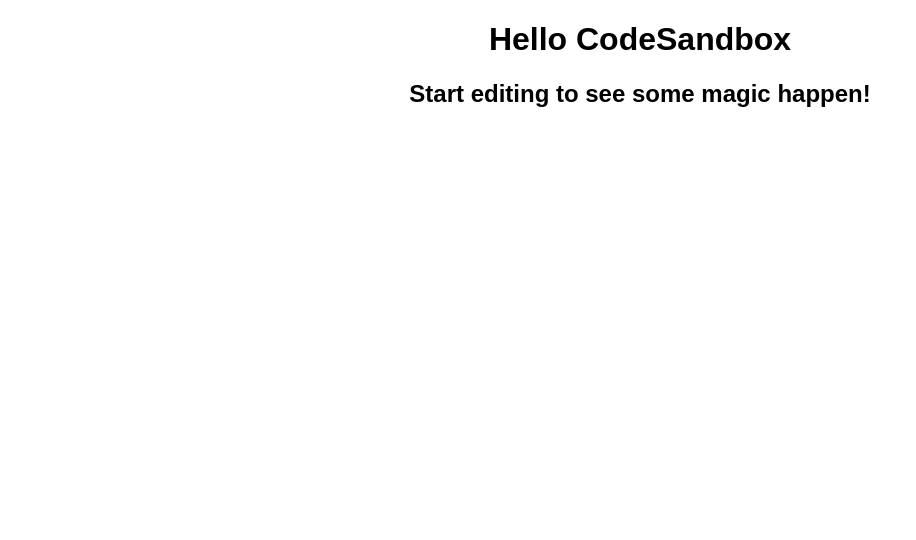
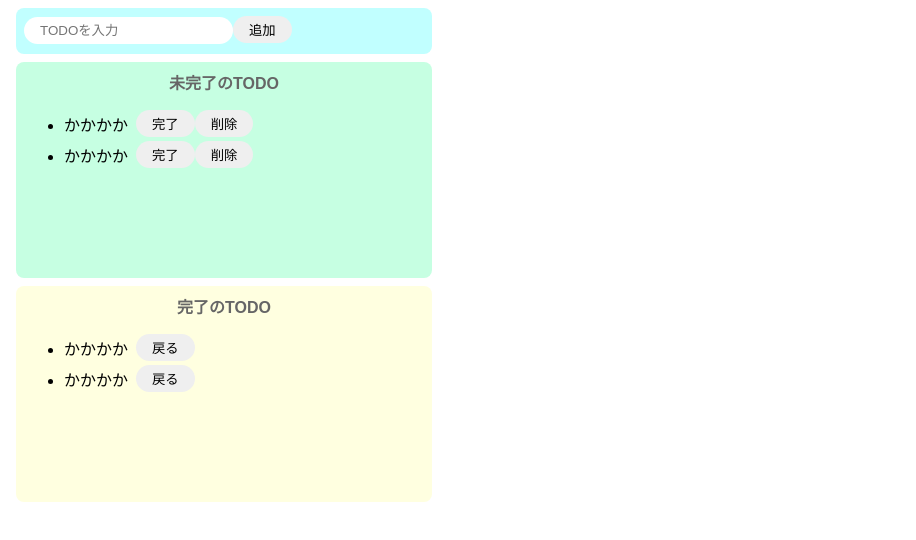
Before and after one commit to swiftryo/React-TODO, a React (Create React App) app: page / in a window 1280 px wide. Shown: the top 540 px of the page, without its empty margins (0-916 px from the left). Built offline with nearby package versions, Linux system fonts and the light colour scheme.

Commit message:
add css design

```diff
--- a/src/App.js
+++ /dev/null
@@ -1,10 +0,0 @@
-import "./styles.css";
-
-export default function App() {
-  return (
-    <div className="App">
-      <h1>Hello CodeSandbox</h1>
-      <h2>Start editing to see some magic happen!</h2>
-    </div>
-  );
-}
--- /dev/null
+++ b/src/App.jsx
@@ -0,0 +1,40 @@
+import "./styles.css";
+
+export const App = () => {
+  return (
+    <>
+      <div className="input-area">
+        <input placeholder="TODOを入力" />
+        <button>追加</button>
+      </div>
+      <div className="incomplete-area">
+        <p className="title">未完了のTODO</p>
+        <ul>
+          <div className="list-row">
+            <li>かかかか</li>
+            <button>完了</button>
+            <button>削除</button>
+          </div>
+          <div className="list-row">
+            <li>かかかか</li>
+            <button>完了</button>
+            <button>削除</button>
+          </div>
+        </ul>
+      </div>
+      <div className="complete-area">
+        <p className="title">完了のTODO</p>
+        <ul>
+          <div className="list-row">
+            <li>かかかか</li>
+            <button>戻る</button>
+          </div>
+          <div className="list-row">
+            <li>かかかか</li>
+            <button>戻る</button>
+          </div>
+        </ul>
+      </div>
+    </>
+  );
+};
--- a/src/index.js
+++ b/src/index.js
@@ -1,12 +1,6 @@
 import { StrictMode } from "react";
 import ReactDOM from "react-dom";
 
-import App from "./App";
+import { App } from "./App";
 
-const rootElement = document.getElementById("root");
-ReactDOM.render(
-  <StrictMode>
-    <App />
-  </StrictMode>,
-  rootElement
-);
+ReactDOM.render(<App />, document.getElementById("root"));
--- a/src/styles.css
+++ b/src/styles.css
@@ -1,4 +1,66 @@
-.App {
+body {
   font-family: sans-serif;
+}
+
+input {
+  border-radius: 16px;
+  padding: 6px 16px;
+  border: none;
+  outline: none;
+}
+
+button {
+  border-radius: 16px;
+  border: none;
+  padding: 4px 16px;
+}
+
+button:hover {
+  background-color: #ff7fff;
+  color: #fff;
+  cursor: pointer;
+}
+
+li {
+  margin-right: 8px;
+}
+
+.input-area {
+  background-color: #c1ffff;
+  width: 400px;
+  height: 30px;
+  padding: 8px;
+  margin: 8px;
+  border-radius: 8px;
+}
+
+.incomplete-area {
+  background-color: #c6ffe2;
+  width: 400px;
+  min-height: 200px;
+  padding: 8px;
+  margin: 8px;
+  border-radius: 8px;
+}
+
+.complete-area {
+  background-color: #ffffe0;
+  width: 400px;
+  min-height: 200px;
+  padding: 8px;
+  margin: 8px;
+  border-radius: 8px;
+}
+
+.title {
   text-align: center;
+  margin-top: 0;
+  font-weight: bold;
+  color: #666;
 }
+
+.list-row {
+  display: flex;
+  align-items: center;
+  padding-bottom: 4px;
+}
```
